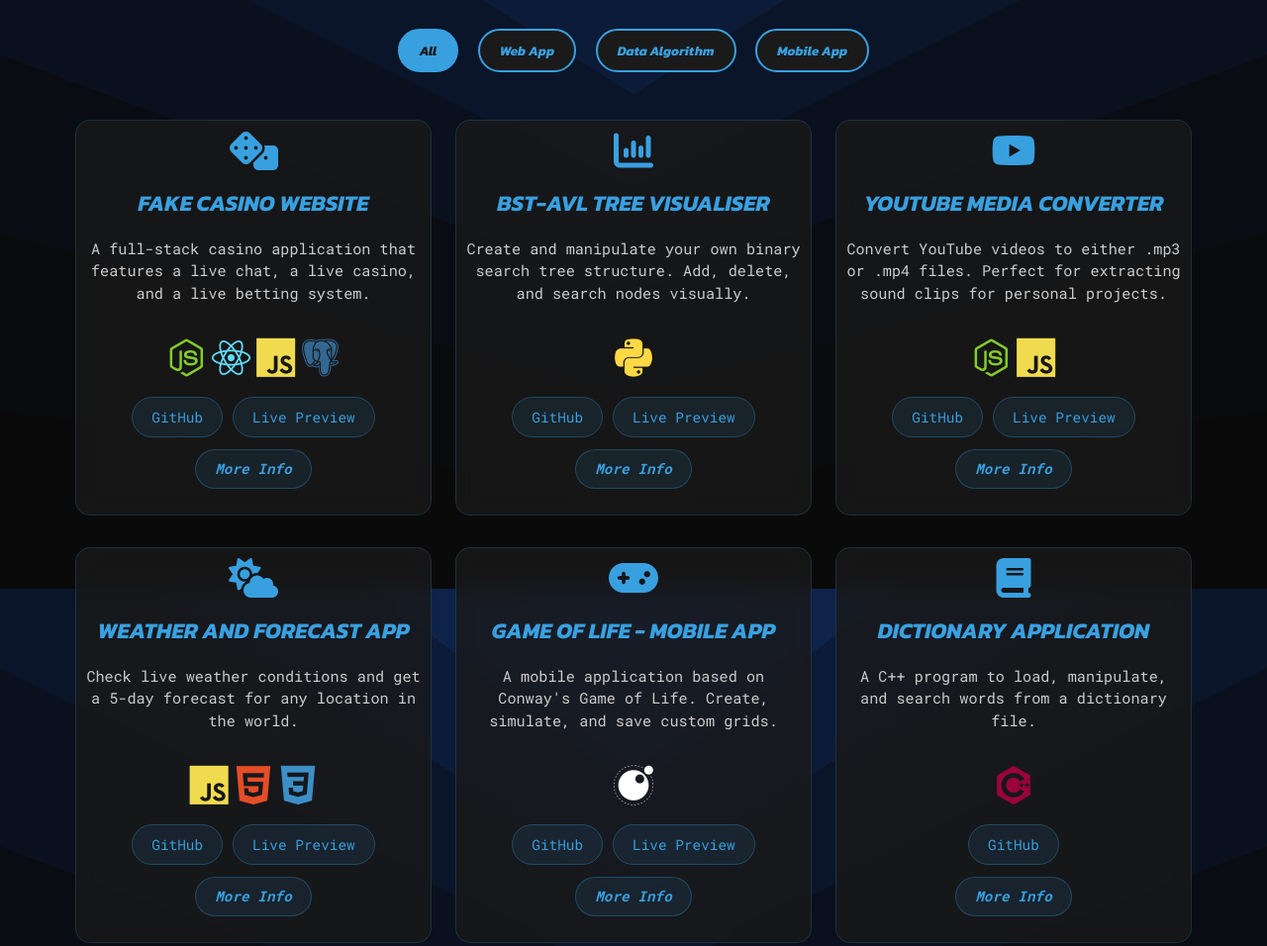
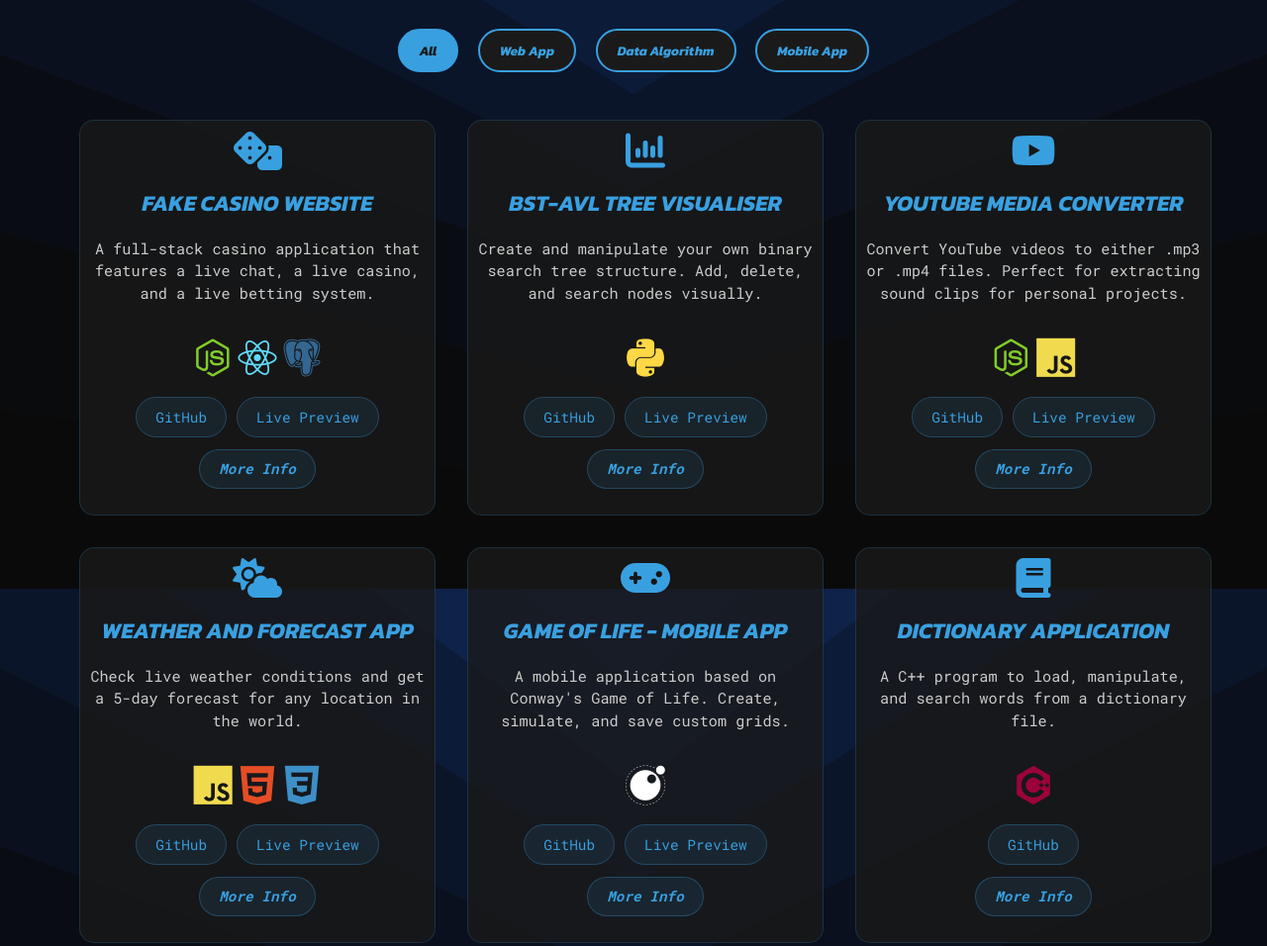
Before and after one commit to NicholasFoti/Personal-Portfolio, a plain HTML site: page index.html in a window 1280 px wide. Shown: the part 3180-4136 px from the top of the page at 99% size. Drawn offline with nearby package versions, Linux system fonts and the light colour scheme.

Commit message:
Performance Fix

```diff
--- a/index.html
+++ b/index.html
@@ -202,7 +202,6 @@
                             <div class="project-languages">
                                 <i class="devicon-nodejs-plain colored" title="Node.js"></i>
                                 <i class="devicon-react-original colored" title="React"></i>
-                                <i class="devicon-javascript-plain colored" title="JavaScript"></i>
                                 <i class="devicon-postgresql-plain colored" title="PostgreSQL"></i>
                             </div>
                             <div class="project-links">
--- a/styles/style.css
+++ b/styles/style.css
@@ -481,7 +481,7 @@ body {
 .projects-grid {
   display: grid;
   justify-items: center;
-  grid-template-columns: repeat(auto-fit, minmax(300px, 1fr));
+  grid-template-columns: repeat(3, 1fr);
   gap: 2rem;
   padding: 1rem;
   max-width: 1200px;
@@ -490,7 +490,6 @@ body {
 
 .project-card {
   background: rgba(26, 26, 26, 0.8);
-  backdrop-filter: blur(10px);
   border: 1px solid rgba(57, 160, 224, 0.2);
   border-radius: 15px;
   padding: 1.5rem;
```
